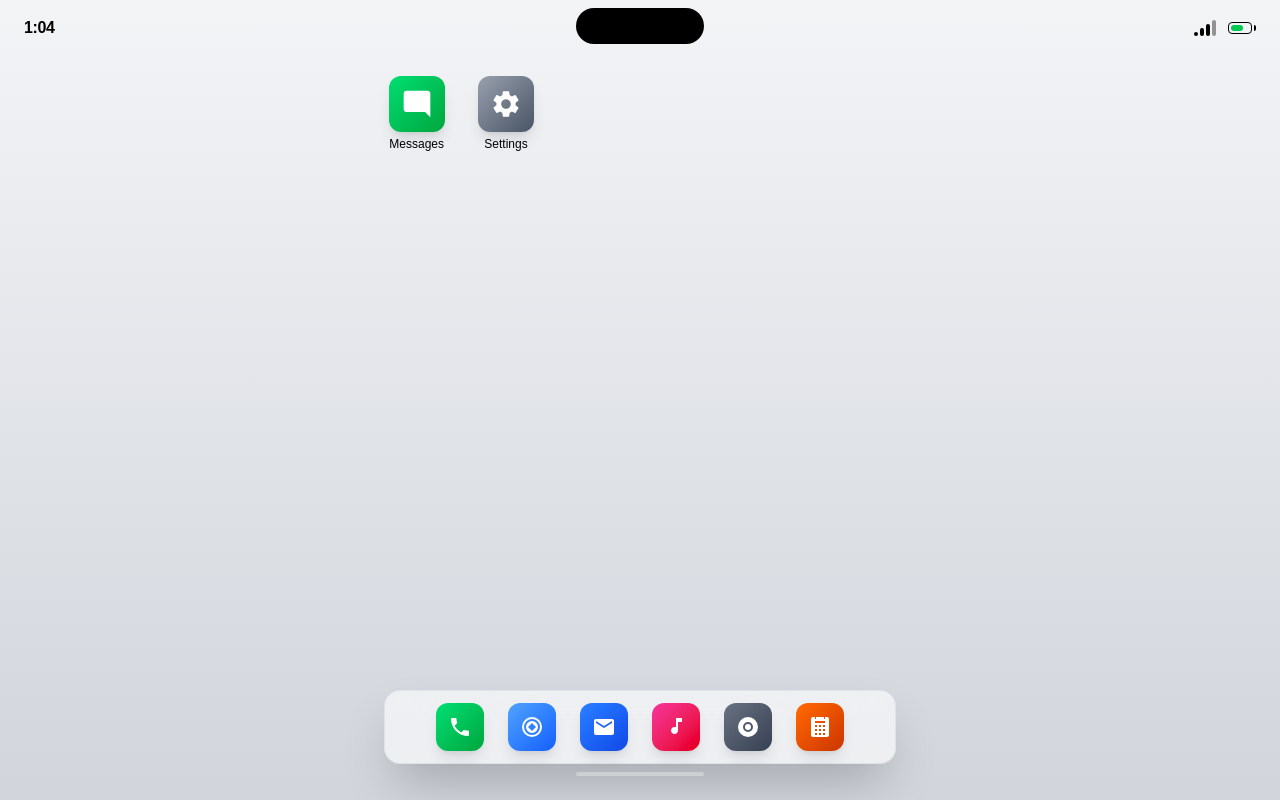
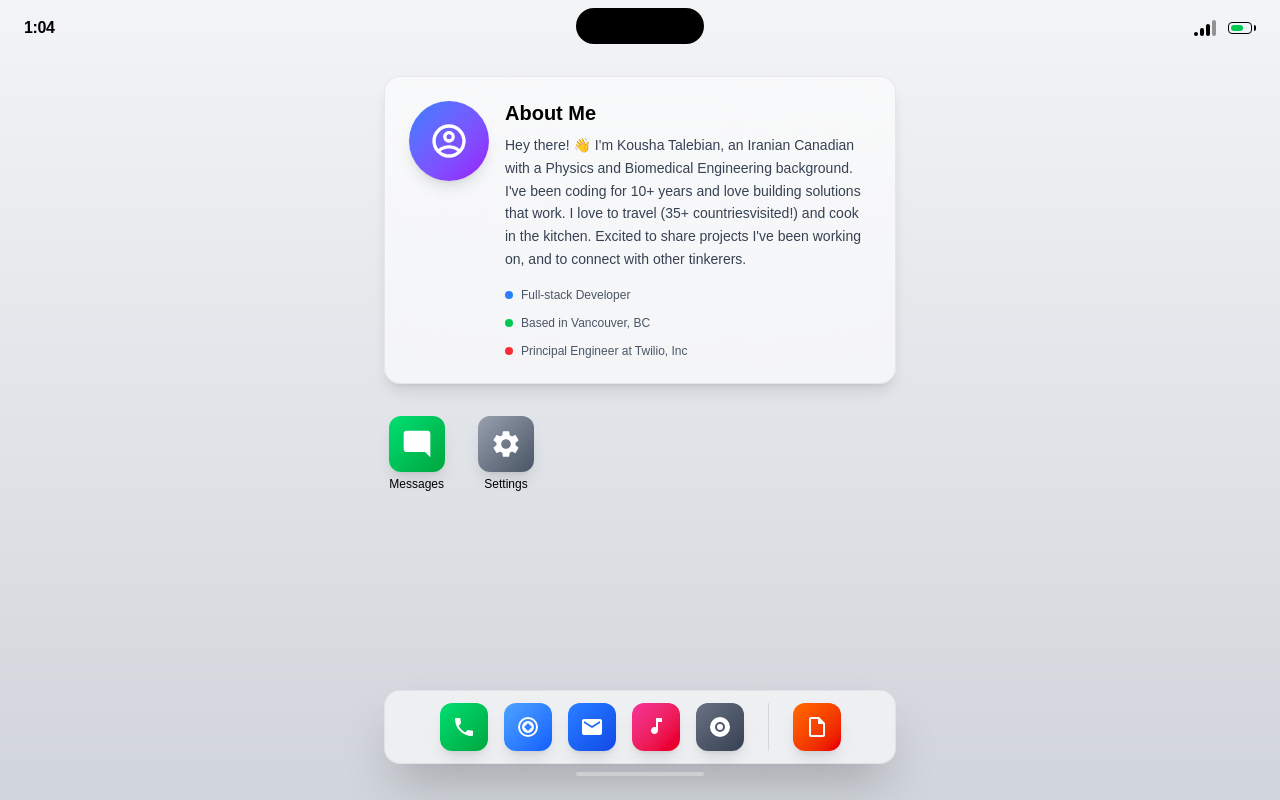
Before and after one commit to ktalebian/website, a Next.js app: page / in a window 1280 px wide. Built offline with nearby package versions, Linux system fonts and the light colour scheme.

Commit message:
boilerplate ios

```diff
--- a/src/app/page.tsx
+++ b/src/app/page.tsx
@@ -10,7 +10,7 @@ export default function Home() {
       const now = new Date();
       const hours = now.getHours();
       const minutes = now.getMinutes();
-      const formattedTime = `${hours}:${minutes.toString().padStart(2, '0')}`;
+      const formattedTime = `${hours}:${minutes.toString().padStart(2, "0")}`;
       setCurrentTime(formattedTime);
     };
 
@@ -29,9 +29,7 @@ export default function Home() {
 
       {/* iOS Status Bar */}
       <div className="relative z-20 flex justify-between items-center px-6 pt-4 pb-1 text-black text-sm font-semibold">
-        <div className="font-bold text-base tracking-tight">
-          {currentTime}
-        </div>
+        <div className="font-bold text-base tracking-tight">{currentTime}</div>
         <div className="flex items-center gap-1">
           <div className="flex gap-0.5 items-end">
             <div className="w-1 h-1 bg-black rounded-sm"></div>
@@ -48,20 +46,74 @@ export default function Home() {
         </div>
       </div>
 
-      {/* Main Content Area */}
       <div className="relative z-10 flex-1 px-6 pt-8">
+        <div className="max-w-lg mx-auto mb-8">
+          <div className="bg-white/60 backdrop-blur-3xl rounded-2xl p-6 border border-gray-300/50 shadow-lg cursor-pointer transform transition-all duration-200 hover:scale-[1.02] hover:shadow-xl">
+            <div className="flex items-start gap-4">
+              <div className="w-20 h-20 rounded-full bg-gradient-to-br from-blue-500 to-purple-600 flex items-center justify-center shadow-lg flex-shrink-0">
+                <svg
+                  className="w-10 h-10 text-white"
+                  viewBox="0 0 24 24"
+                  fill="currentColor"
+                >
+                  <path d="M12,2A10,10 0 0,0 2,12A10,10 0 0,0 12,22A10,10 0 0,0 22,12A10,10 0 0,0 12,2M7.07,18.28C7.5,17.38 10.12,16.5 12,16.5C13.88,16.5 16.5,17.38 16.93,18.28C15.57,19.36 13.86,20 12,20C10.14,20 8.43,19.36 7.07,18.28M18.36,16.83C16.93,15.09 13.46,14.5 12,14.5C10.54,14.5 7.07,15.09 5.64,16.83C4.62,15.5 4,13.82 4,12C4,7.59 7.59,4 12,4C16.41,4 20,7.59 20,12C20,13.82 19.38,15.5 18.36,16.83M12,6C10.06,6 8.5,7.56 8.5,9.5C8.5,11.44 10.06,13 12,13C13.94,13 15.5,11.44 15.5,9.5C15.5,7.56 13.94,6 12,6M12,11A1.5,1.5 0 0,1 10.5,9.5A1.5,1.5 0 0,1 12,8A1.5,1.5 0 0,1 13.5,9.5A1.5,1.5 0 0,1 12,11Z" />
+                </svg>
+              </div>
+
+              <div className="flex-1 min-w-0">
+                <h3 className="text-black font-semibold text-xl leading-tight">
+                  About Me
+                </h3>
+                <p className="text-gray-700 text-sm mt-2 leading-relaxed">
+                  Hey there! 👋 I&apos;m Kousha Talebian, an Iranian Canadian
+                  with a Physics and Biomedical Engineering background.
+                  I&apos;ve been coding for 10+ years and love building
+                  solutions that work. I love to travel (35+ countriesvisited!)
+                  and cook in the kitchen. Excited to share projects I&apos;ve
+                  been working on, and to connect with other tinkerers.
+                </p>
+                <div className="flex flex-col gap-3 mt-4">
+                  <div className="flex items-center gap-2">
+                    <div className="w-2 h-2 bg-blue-500 rounded-full"></div>
+                    <span className="text-gray-600 text-xs">
+                      Full-stack Developer
+                    </span>
+                  </div>
+                  <div className="flex items-center gap-2">
+                    <div className="w-2 h-2 bg-green-500 rounded-full"></div>
+                    <span className="text-gray-600 text-xs">
+                      Based in Vancouver, BC
+                    </span>
+                  </div>
+                  <div className="flex items-center gap-2">
+                    <div className="w-2 h-2 bg-red-500 rounded-full"></div>
+                    <span className="text-gray-600 text-xs">
+                      Principal Engineer at Twilio, Inc
+                    </span>
+                  </div>
+                </div>
+              </div>
+            </div>
+          </div>
+        </div>
+
         <div className="grid grid-cols-6 gap-6 max-w-lg mx-auto">
-          {/* App Icon - Messages */}
           <div className="flex flex-col items-center cursor-pointer group">
             <div className="w-14 h-14 rounded-xl shadow-lg relative transform transition-all duration-200 group-hover:scale-110 group-hover:shadow-xl">
               <div className="absolute inset-0 bg-gradient-to-br from-green-400 to-green-600 rounded-xl"></div>
               <div className="absolute inset-0 flex items-center justify-center">
-                <svg className="w-8 h-8 text-white" viewBox="0 0 24 24" fill="currentColor">
-                  <path d="M20 2H4c-1.1 0-2 .9-2 2v12c0 1.1.9 2 2 2h14l4 4V4c0-1.1-.9-2-2-2z"/>
+                <svg
+                  className="w-8 h-8 text-white"
+                  viewBox="0 0 24 24"
+                  fill="currentColor"
+                >
+                  <path d="M20 2H4c-1.1 0-2 .9-2 2v12c0 1.1.9 2 2 2h14l4 4V4c0-1.1-.9-2-2-2z" />
                 </svg>
               </div>
             </div>
-            <span className="text-black text-xs mt-1 font-normal">Messages</span>
+            <span className="text-black text-xs mt-1 font-normal">
+              Messages
+            </span>
           </div>
 
           {/* App Icon - Settings */}
@@ -69,12 +121,18 @@ export default function Home() {
             <div className="w-14 h-14 rounded-xl shadow-lg relative transform transition-all duration-200 group-hover:scale-110 group-hover:shadow-xl">
               <div className="absolute inset-0 bg-gradient-to-br from-gray-400 to-gray-600 rounded-xl"></div>
               <div className="absolute inset-0 flex items-center justify-center">
-                <svg className="w-8 h-8 text-white" viewBox="0 0 24 24" fill="currentColor">
-                  <path d="M19.14,12.94c0.04-0.3,0.06-0.61,0.06-0.94c0-0.32-0.02-0.64-0.07-0.94l2.03-1.58c0.18-0.14,0.23-0.41,0.12-0.61 l-1.92-3.32c-0.12-0.22-0.37-0.29-0.59-0.22l-2.39,0.96c-0.5-0.38-1.03-0.7-1.62-0.94L14.4,2.81c-0.04-0.24-0.24-0.41-0.48-0.41 h-3.84c-0.24,0-0.43,0.17-0.47,0.41L9.25,5.35C8.66,5.59,8.12,5.92,7.63,6.29L5.24,5.33c-0.22-0.08-0.47,0-0.59,0.22L2.74,8.87 C2.62,9.08,2.66,9.34,2.86,9.48l2.03,1.58C4.84,11.36,4.8,11.69,4.8,12s0.02,0.64,0.07,0.94l-2.03,1.58 c-0.18,0.14-0.23,0.41-0.12,0.61l1.92,3.32c0.12,0.22,0.37,0.29,0.59,0.22l2.39-0.96c0.5,0.38,1.03,0.7,1.62,0.94l0.36,2.54 c0.05,0.24,0.24,0.41,0.48,0.41h3.84c0.24,0,0.44-0.17,0.47-0.41l0.36-2.54c0.59-0.24,1.13-0.56,1.62-0.94l2.39,0.96 c0.22,0.08,0.47,0.47,0.59-0.22l1.92-3.32c0.12-0.22,0.07-0.47-0.12-0.61L19.14,12.94z M12,15.6c-1.98,0-3.6-1.62-3.6-3.6 s1.62-3.6,3.6-3.6s3.6,1.62,3.6,3.6S13.98,15.6,12,15.6z"/>
+                <svg
+                  className="w-8 h-8 text-white"
+                  viewBox="0 0 24 24"
+                  fill="currentColor"
+                >
+                  <path d="M19.14,12.94c0.04-0.3,0.06-0.61,0.06-0.94c0-0.32-0.02-0.64-0.07-0.94l2.03-1.58c0.18-0.14,0.23-0.41,0.12-0.61 l-1.92-3.32c-0.12-0.22-0.37-0.29-0.59-0.22l-2.39,0.96c-0.5-0.38-1.03-0.7-1.62-0.94L14.4,2.81c-0.04-0.24-0.24-0.41-0.48-0.41 h-3.84c-0.24,0-0.43,0.17-0.47,0.41L9.25,5.35C8.66,5.59,8.12,5.92,7.63,6.29L5.24,5.33c-0.22-0.08-0.47,0-0.59,0.22L2.74,8.87 C2.62,9.08,2.66,9.34,2.86,9.48l2.03,1.58C4.84,11.36,4.8,11.69,4.8,12s0.02,0.64,0.07,0.94l-2.03,1.58 c-0.18,0.14-0.23,0.41-0.12,0.61l1.92,3.32c0.12,0.22,0.37,0.29,0.59,0.22l2.39-0.96c0.5,0.38,1.03,0.7,1.62,0.94l0.36,2.54 c0.05,0.24,0.24,0.41,0.48,0.41h3.84c0.24,0,0.44-0.17,0.47-0.41l0.36-2.54c0.59-0.24,1.13-0.56,1.62-0.94l2.39,0.96 c0.22,0.08,0.47,0.47,0.59-0.22l1.92-3.32c0.12-0.22,0.07-0.47-0.12-0.61L19.14,12.94z M12,15.6c-1.98,0-3.6-1.62-3.6-3.6 s1.62-3.6,3.6-3.6s3.6,1.62,3.6,3.6S13.98,15.6,12,15.6z" />
                 </svg>
               </div>
             </div>
-            <span className="text-black text-xs mt-1 font-normal">Settings</span>
+            <span className="text-black text-xs mt-1 font-normal">
+              Settings
+            </span>
           </div>
         </div>
       </div>
@@ -82,13 +140,17 @@ export default function Home() {
       {/* iOS Dock */}
       <div className="relative z-10 px-6 pb-6">
         <div className="bg-white/60 backdrop-blur-3xl rounded-2xl p-3 max-w-lg mx-auto border border-gray-300/50 shadow-2xl">
-          <div className="flex justify-center items-center gap-6">
+          <div className="flex justify-center items-center gap-4">
             {/* Phone */}
             <div className="w-12 h-12 rounded-xl shadow-lg relative cursor-pointer transform transition-all duration-200 hover:scale-110 hover:shadow-xl">
               <div className="absolute inset-0 bg-gradient-to-br from-green-400 to-green-600 rounded-xl"></div>
               <div className="absolute inset-0 flex items-center justify-center">
-                <svg className="w-6 h-6 text-white" viewBox="0 0 24 24" fill="currentColor">
-                  <path d="M6.62,10.79C8.06,13.62 10.38,15.94 13.21,17.38L15.41,15.18C15.69,14.9 16.08,14.82 16.43,14.93C17.55,15.3 18.75,15.5 20,15.5A1,1 0 0,1 21,16.5V20A1,1 0 0,1 20,21A17,17 0 0,1 3,4A1,1 0 0,1 4,3H7.5A1,1 0 0,1 8.5,4C8.5,5.25 8.7,6.45 9.07,7.57C9.18,7.92 9.1,8.31 8.82,8.59L6.62,10.79Z"/>
+                <svg
+                  className="w-6 h-6 text-white"
+                  viewBox="0 0 24 24"
+                  fill="currentColor"
+                >
+                  <path d="M6.62,10.79C8.06,13.62 10.38,15.94 13.21,17.38L15.41,15.18C15.69,14.9 16.08,14.82 16.43,14.93C17.55,15.3 18.75,15.5 20,15.5A1,1 0 0,1 21,16.5V20A1,1 0 0,1 20,21A17,17 0 0,1 3,4A1,1 0 0,1 4,3H7.5A1,1 0 0,1 8.5,4C8.5,5.25 8.7,6.45 9.07,7.57C9.18,7.92 9.1,8.31 8.82,8.59L6.62,10.79Z" />
                 </svg>
               </div>
             </div>
@@ -97,8 +159,12 @@ export default function Home() {
             <div className="w-12 h-12 rounded-xl shadow-lg relative cursor-pointer transform transition-all duration-200 hover:scale-110 hover:shadow-xl">
               <div className="absolute inset-0 bg-gradient-to-br from-blue-400 to-blue-600 rounded-xl"></div>
               <div className="absolute inset-0 flex items-center justify-center">
-                <svg className="w-6 h-6 text-white" viewBox="0 0 24 24" fill="currentColor">
-                  <path d="M12,2A10,10 0 0,0 2,12A10,10 0 0,0 12,22A10,10 0 0,0 22,12A10,10 0 0,0 12,2M12,4A8,8 0 0,1 20,12A8,8 0 0,1 12,20A8,8 0 0,1 4,12A8,8 0 0,1 12,4M12,6A6,6 0 0,0 6,12A6,6 0 0,0 12,18A6,6 0 0,0 18,12A6,6 0 0,0 12,6M8,12L12,8L16,12L12,16L8,12Z"/>
+                <svg
+                  className="w-6 h-6 text-white"
+                  viewBox="0 0 24 24"
+                  fill="currentColor"
+                >
+                  <path d="M12,2A10,10 0 0,0 2,12A10,10 0 0,0 12,22A10,10 0 0,0 22,12A10,10 0 0,0 12,2M12,4A8,8 0 0,1 20,12A8,8 0 0,1 12,20A8,8 0 0,1 4,12A8,8 0 0,1 12,4M12,6A6,6 0 0,0 6,12A6,6 0 0,0 12,18A6,6 0 0,0 18,12A6,6 0 0,0 12,6M8,12L12,8L16,12L12,16L8,12Z" />
                 </svg>
               </div>
             </div>
@@ -107,8 +173,12 @@ export default function Home() {
             <div className="w-12 h-12 rounded-xl shadow-lg relative cursor-pointer transform transition-all duration-200 hover:scale-110 hover:shadow-xl">
               <div className="absolute inset-0 bg-gradient-to-br from-blue-500 to-blue-700 rounded-xl"></div>
               <div className="absolute inset-0 flex items-center justify-center">
-                <svg className="w-6 h-6 text-white" viewBox="0 0 24 24" fill="currentColor">
-                  <path d="M20,8L12,13L4,8V6L12,11L20,6M20,4H4C2.89,4 2,4.89 2,6V18A2,2 0 0,0 4,20H20A2,2 0 0,0 22,18V6C22,4.89 21.1,4 20,4Z"/>
+                <svg
+                  className="w-6 h-6 text-white"
+                  viewBox="0 0 24 24"
+                  fill="currentColor"
+                >
+                  <path d="M20,8L12,13L4,8V6L12,11L20,6M20,4H4C2.89,4 2,4.89 2,6V18A2,2 0 0,0 4,20H20A2,2 0 0,0 22,18V6C22,4.89 21.1,4 20,4Z" />
                 </svg>
               </div>
             </div>
@@ -117,8 +187,12 @@ export default function Home() {
             <div className="w-12 h-12 rounded-xl shadow-lg relative cursor-pointer transform transition-all duration-200 hover:scale-110 hover:shadow-xl">
               <div className="absolute inset-0 bg-gradient-to-br from-pink-500 to-red-600 rounded-xl"></div>
               <div className="absolute inset-0 flex items-center justify-center">
-                <svg className="w-6 h-6 text-white" viewBox="0 0 24 24" fill="currentColor">
-                  <path d="M12,3V12.26C11.5,12.09 11,12 10.5,12C8.57,12 7,13.57 7,15.5C7,17.43 8.57,19 10.5,19C12.43,19 14,17.43 14,15.5V7H18V3H12Z"/>
+                <svg
+                  className="w-6 h-6 text-white"
+                  viewBox="0 0 24 24"
+                  fill="currentColor"
+                >
+                  <path d="M12,3V12.26C11.5,12.09 11,12 10.5,12C8.57,12 7,13.57 7,15.5C7,17.43 8.57,19 10.5,19C12.43,19 14,17.43 14,15.5V7H18V3H12Z" />
                 </svg>
               </div>
             </div>
@@ -127,18 +201,29 @@ export default function Home() {
             <div className="w-12 h-12 rounded-xl shadow-lg relative cursor-pointer transform transition-all duration-200 hover:scale-110 hover:shadow-xl">
               <div className="absolute inset-0 bg-gradient-to-br from-gray-500 to-gray-700 rounded-xl"></div>
               <div className="absolute inset-0 flex items-center justify-center">
-                <svg className="w-6 h-6 text-white" viewBox="0 0 24 24" fill="currentColor">
-                  <path d="M12,2A10,10 0 0,0 2,12A10,10 0 0,0 12,22A10,10 0 0,0 22,12A10,10 0 0,0 12,2M12,17A5,5 0 0,1 7,12A5,5 0 0,1 12,7A5,5 0 0,1 17,12A5,5 0 0,1 12,17M12,9A3,3 0 0,0 9,12A3,3 0 0,0 12,15A3,3 0 0,0 15,12A3,3 0 0,0 12,9Z"/>
+                <svg
+                  className="w-6 h-6 text-white"
+                  viewBox="0 0 24 24"
+                  fill="currentColor"
+                >
+                  <path d="M12,2A10,10 0 0,0 2,12A10,10 0 0,0 12,22A10,10 0 0,0 22,12A10,10 0 0,0 12,2M12,17A5,5 0 0,1 7,12A5,5 0 0,1 12,7A5,5 0 0,1 17,12A5,5 0 0,1 12,17M12,9A3,3 0 0,0 9,12A3,3 0 0,0 12,15A3,3 0 0,0 15,12A3,3 0 0,0 12,9Z" />
                 </svg>
               </div>
             </div>
 
-            {/* Calculator */}
+            {/* Divider */}
+            <div className="w-px h-12 bg-gray-400/30 mx-2"></div>
+
+            {/* Resume */}
             <div className="w-12 h-12 rounded-xl shadow-lg relative cursor-pointer transform transition-all duration-200 hover:scale-110 hover:shadow-xl">
-              <div className="absolute inset-0 bg-gradient-to-br from-orange-500 to-orange-700 rounded-xl"></div>
+              <div className="absolute inset-0 bg-gradient-to-br from-orange-500 to-red-600 rounded-xl"></div>
               <div className="absolute inset-0 flex items-center justify-center">
-                <svg className="w-6 h-6 text-white" viewBox="0 0 24 24" fill="currentColor">
-                  <path d="M7,2V4H8V2H16V4H17V2H19A2,2 0 0,1 21,4V20A2,2 0 0,1 19,22H5A2,2 0 0,1 3,20V4A2,2 0 0,1 5,2H7M7,6V8H17V6H7M7,10V12H9V10H7M11,10V12H13V10H11M15,10V12H17V10H15M7,14V16H9V14H7M11,14V16H13V14H11M15,14V16H17V14H15M7,18V20H9V18H7M11,18V20H13V18H11M15,18V20H17V18H15Z"/>
+                <svg
+                  className="w-6 h-6 text-white"
+                  viewBox="0 0 24 24"
+                  fill="currentColor"
+                >
+                  <path d="M14,2H6A2,2 0 0,0 4,4V20A2,2 0 0,0 6,22H18A2,2 0 0,0 20,20V8L14,2M18,20H6V4H13V9H18V20Z" />
                 </svg>
               </div>
             </div>
```
Also changed, not shown: public/kousha.webp (added), 1 other file (tests, documents, lock files or other folders).
